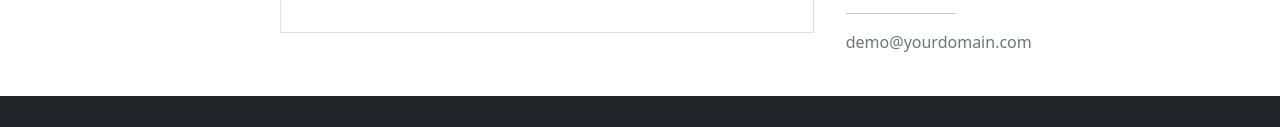
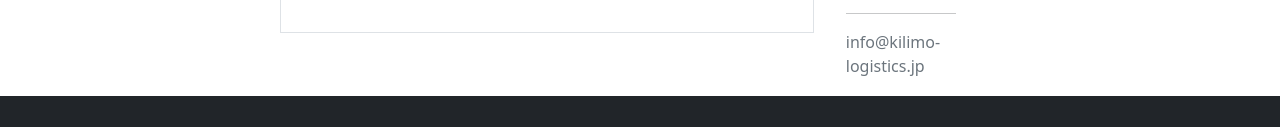
Before and after one commit to NaomiOkiddy/NaomiOkiddy.github.io, a plain HTML site: page index.html in a window 1280 px wide. Shown: the part 2952-3079 px from the top of the page. Drawn offline with nearby package versions, Linux system fonts and the light colour scheme; a small style sheet from the web is missing.

Commit message:
Corrected email address

```diff
--- a/index.html
+++ b/index.html
@@ -167,7 +167,7 @@
                                 <h4 class="mb-2">Email</h4>
                                 <hr class="w-75 mb-3 border-dark-subtle">
                                 <p class="mb-0">
-                                  <a class="link-secondary text-decoration-none" href="mailto:demo@yourdomain.com">demo@yourdomain.com</a>
+                                  <a class="link-secondary text-decoration-none" href="mailto:info@kilimo-logistics.jp">info@kilimo-logistics.jp</a>
                                 </p>
                               </div>
                           </div>
```
